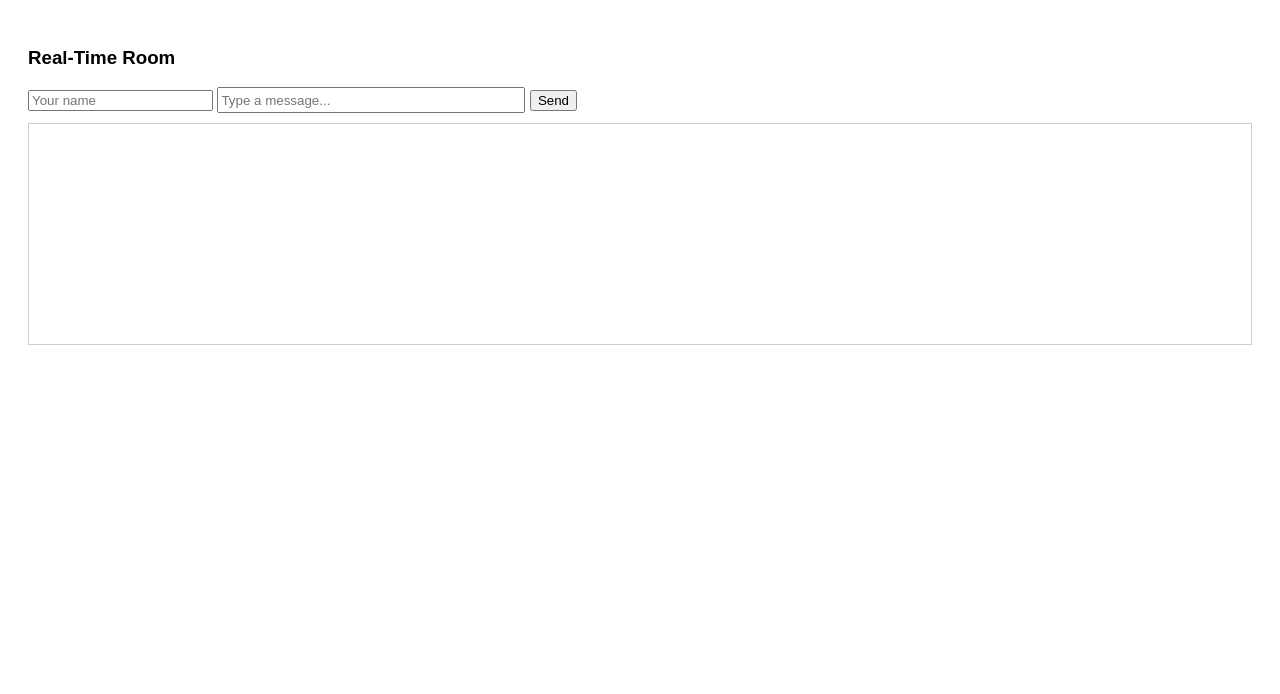
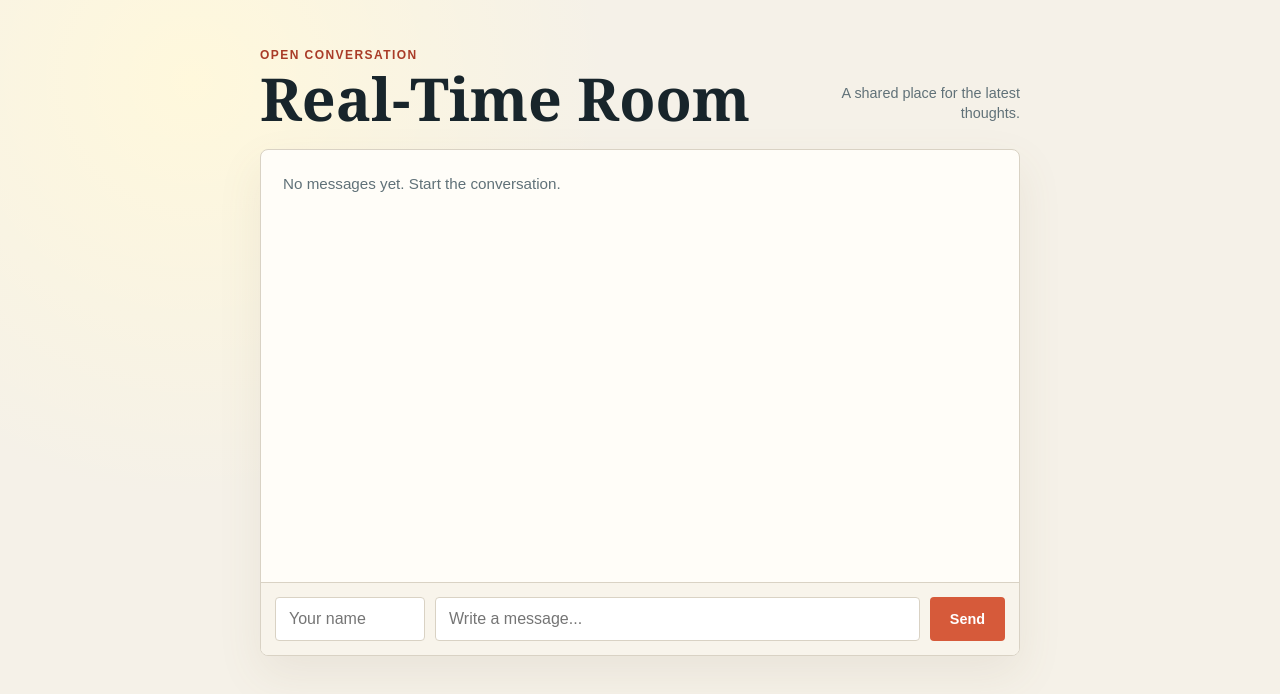
Before and after one commit to ProgrammerMarnus/ProgrammerMarnus.github.io, a website: page index.html in a window 1280 px wide. Drawn offline with Linux system fonts and the light colour scheme.

Commit message:
Add files via upload

```diff
--- a/index.html
+++ b/index.html
@@ -2,26 +2,90 @@
 <html lang="en">
 <head>
     <meta charset="UTF-8">
-    <title>WebSocket Multi-Client Chat</title>
+    <meta name="viewport" content="width=device-width, initial-scale=1">
+    <title>Real-Time Room</title>
     <style>
-        body { font-family: sans-serif; padding: 20px; }
-        #chatbox { width: 300px; height: 20px; }
-        #messages { border: 1px solid #ccc; height: 200px; overflow-y: scroll; margin-top: 10px; padding: 10px; }
+        :root {
+            color-scheme: light;
+            --ink: #18252b;
+            --muted: #607178;
+            --paper: #f5f1e8;
+            --panel: #fffdf8;
+            --line: #d9d2c4;
+            --accent: #d65a3a;
+            --accent-dark: #a93b27;
+            --mine: #e6f0e8;
+        }
+
+        * { box-sizing: border-box; }
+
+        body {
+            min-height: 100vh;
+            margin: 0;
+            padding: 48px 20px;
+            color: var(--ink);
+            background: radial-gradient(circle at 15% 10%, #fff8dc 0, transparent 32%), var(--paper);
+            font-family: Georgia, 'Times New Roman', serif;
+        }
+
+        main { width: min(760px, 100%); margin: 0 auto; }
+
+        header { display: flex; align-items: end; justify-content: space-between; gap: 20px; margin-bottom: 22px; }
+        h1 { margin: 0; font-size: clamp(2rem, 6vw, 3.7rem); line-height: .95; letter-spacing: 0; }
+        .eyebrow { margin: 0 0 8px; color: var(--accent-dark); font: 700 .75rem/1.2 Arial, sans-serif; letter-spacing: .12em; text-transform: uppercase; }
+        .subtitle { max-width: 180px; margin: 0 0 3px; color: var(--muted); font: .9rem/1.4 Arial, sans-serif; text-align: right; }
+
+        .chat-panel { overflow: hidden; border: 1px solid var(--line); border-radius: 8px; background: var(--panel); box-shadow: 0 18px 45px #7e6b4d18; }
+        #messages { height: min(54vh, 470px); overflow-y: auto; padding: 22px; }
+        #messages:empty::before { content: 'No messages yet. Start the conversation.'; color: var(--muted); font: .95rem Arial, sans-serif; }
+        #messages p { margin: 0 0 14px; padding: 11px 14px; border-left: 3px solid var(--line); background: #faf8f2; font-size: 1rem; line-height: 1.45; overflow-wrap: anywhere; }
+        #messages p:last-child { margin-bottom: 0; }
+        #messages b { color: var(--accent-dark); }
+
+        .composer { display: grid; grid-template-columns: 150px 1fr auto; gap: 10px; padding: 14px; border-top: 1px solid var(--line); background: #f8f4eb; }
+        input { min-width: 0; padding: 12px 13px; border: 1px solid var(--line); border-radius: 4px; color: var(--ink); background: #fff; font: 1rem Arial, sans-serif; outline: none; }
+        input:focus { border-color: var(--accent); box-shadow: 0 0 0 3px #d65a3a22; }
+        button { padding: 0 20px; border: 0; border-radius: 4px; color: #fff; background: var(--accent); font: 700 .9rem Arial, sans-serif; cursor: pointer; }
+        button:hover { background: var(--accent-dark); }
+        #status { min-height: 18px; margin: 10px 2px 0; color: var(--muted); font: .8rem Arial, sans-serif; }
+
+        @media (max-width: 600px) {
+            body { padding: 28px 12px; }
+            header { align-items: start; flex-direction: column; }
+            .subtitle { max-width: none; text-align: left; }
+            .composer { grid-template-columns: 1fr; }
+            button { min-height: 44px; }
+        }
     </style>
 </head>
 <body>
-    <h3>Real-Time Room</h3>
-    <input type="text" id="namebox" placeholder="Your name" maxlength="30" />
-    <input type="text" id="chatbox" placeholder="Type a message..." maxlength="500" />
-    <button onclick="sendMessage()">Send</button>
+    <main>
+        <header>
+            <div>
+                <p class="eyebrow">Open conversation</p>
+                <h1>Real-Time Room</h1>
+            </div>
+            <p class="subtitle">A shared place for the latest thoughts.</p>
+        </header>
 
-    <div id="messages"></div>
+        <section class="chat-panel" aria-label="Chat room">
+            <div id="messages" aria-live="polite"></div>
+            <form class="composer" id="composer">
+                <input type="text" id="namebox" placeholder="Your name" maxlength="30" aria-label="Your name" required />
+                <input type="text" id="chatbox" placeholder="Write a message..." maxlength="500" aria-label="Message" required />
+                <button type="submit">Send</button>
+            </form>
+        </section>
+        <p id="status" role="status"></p>
+    </main>
 
     <script>
         const socket = new WebSocket('wss://chat-room-yjg6.onrender.com');
         const messagesDiv = document.getElementById('messages');
         const namebox = document.getElementById('namebox');
         const chatbox = document.getElementById('chatbox');
+        const composer = document.getElementById('composer');
+        const status = document.getElementById('status');
 
         namebox.value = localStorage.getItem('chatName') || '';
 
@@ -38,8 +102,10 @@
                 const data = JSON.parse(event.data);
                 if (data.type === 'history') {
                     data.messages.forEach(addMessage);
+                    status.textContent = data.messages.length ? `${data.messages.length} earlier message${data.messages.length === 1 ? '' : 's'} loaded.` : '';
                 } else if (data.type === 'message') {
                     addMessage(data.message);
+                    status.textContent = '';
                 }
                 messagesDiv.scrollTop = messagesDiv.scrollHeight;
             } catch (error) {
@@ -58,9 +124,9 @@
             chatbox.value = '';
         }
 
-        // Allow pressing "Enter" to send
-        chatbox.addEventListener('keypress', (e) => {
-            if (e.key === 'Enter') sendMessage();
+        composer.addEventListener('submit', (event) => {
+            event.preventDefault();
+            sendMessage();
         });
     </script>
 </body>
```
Also changed, not shown: server.js (+7 -2 lines).
